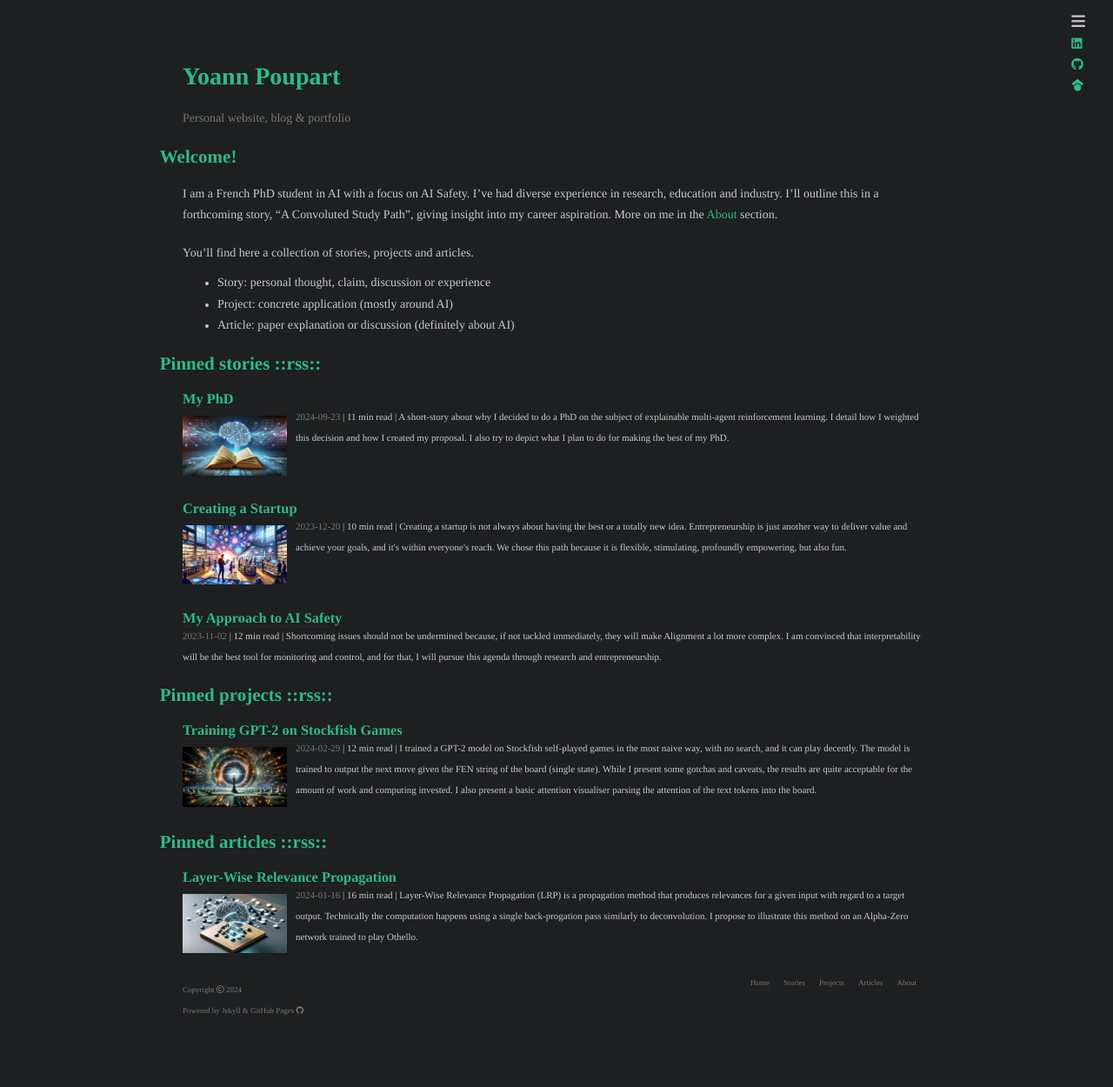
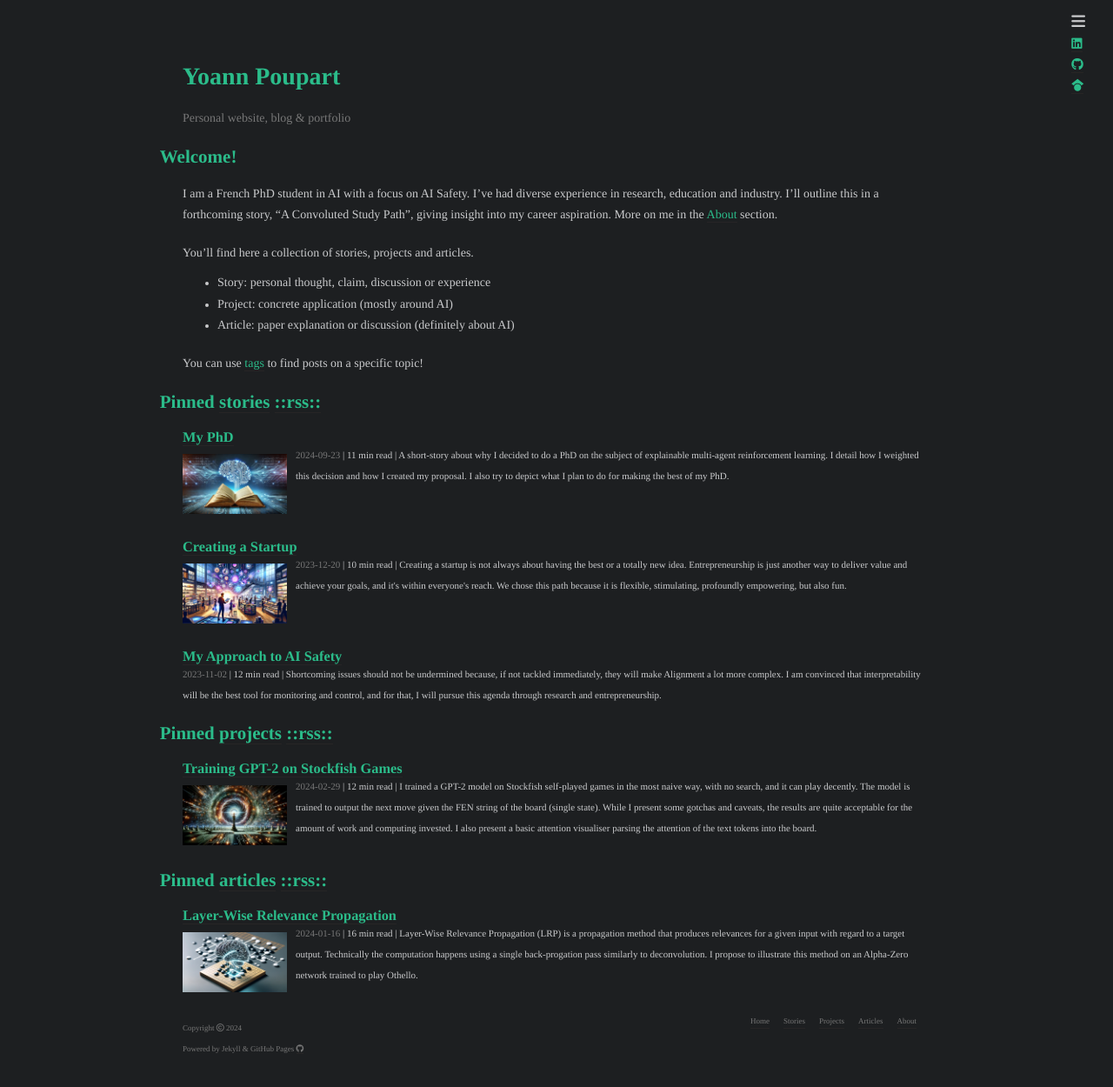
Before and after one commit to yp-edu/yp-edu.github.io, a Jekyll site: the page built from pages/index.md, in a window 1280 px wide and 1282 px high. Shown: the top 1250 px of the window at 87% size. Built offline with Jekyll 4.4.1, drawn with Linux system fonts in a browser that asks for light colours; nearby versions of some CDN libraries; some web fonts are replaced; Markdown is read by kramdown in place of the engine named in the settings; a style sheet for code colours, icons or effects is not loaded; our own code applies the rules of GitHub Pages for plain Markdown files.

Commit message:
tags entry points

```diff
--- a/pages/index.md
+++ b/pages/index.md
@@ -14,6 +14,8 @@ You'll find here a collection of stories, projects and articles.
 - Story: personal thought, claim, discussion or experience
 - Project: concrete application (mostly around AI)
 - Article: paper explanation or discussion (definitely about AI)
+
+You can use [tags](/tags) to find posts on a specific topic!
 
 ## Pinned [stories](/stories/)  [::rss::](/stories/feed.xml)
 
```
